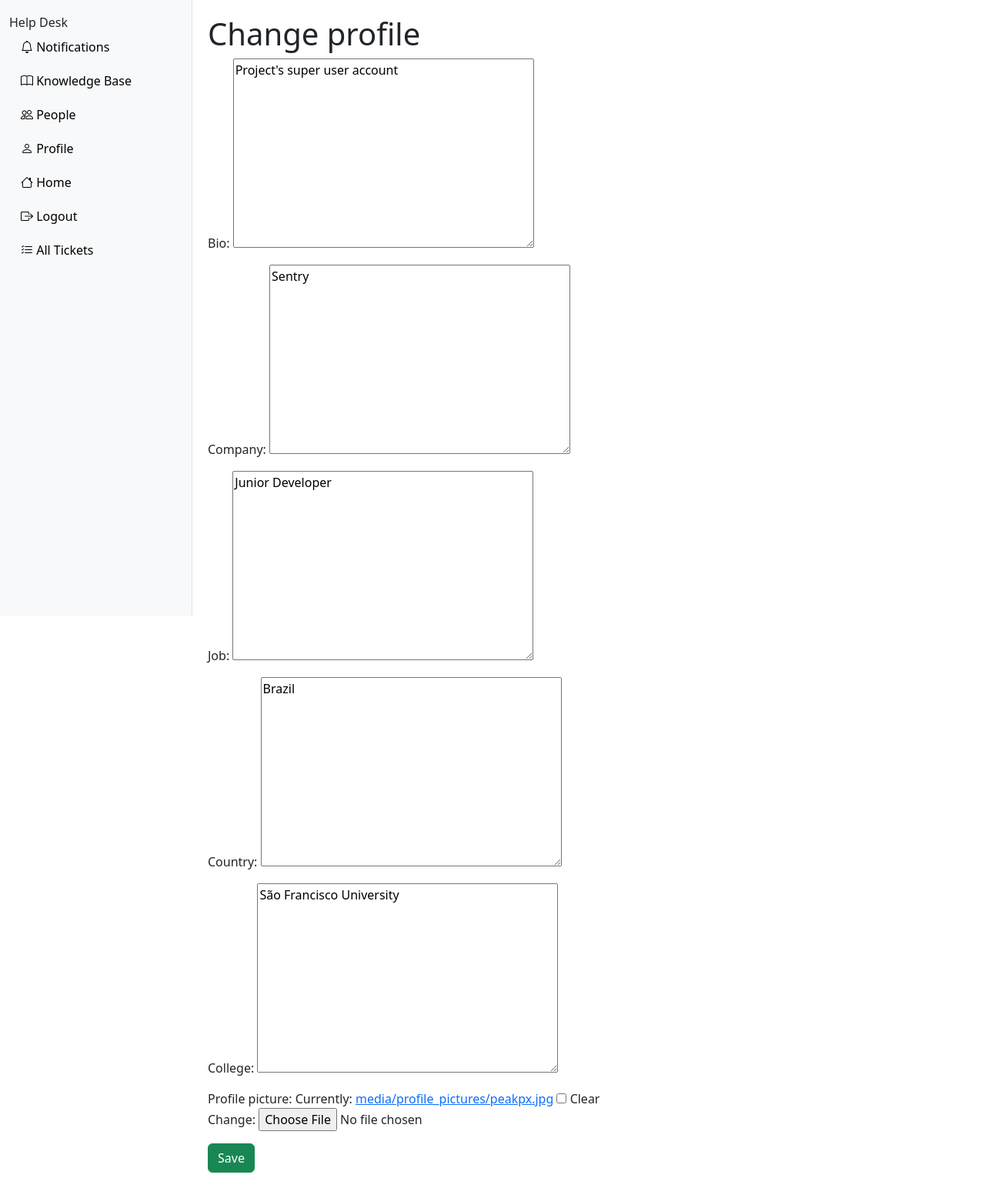
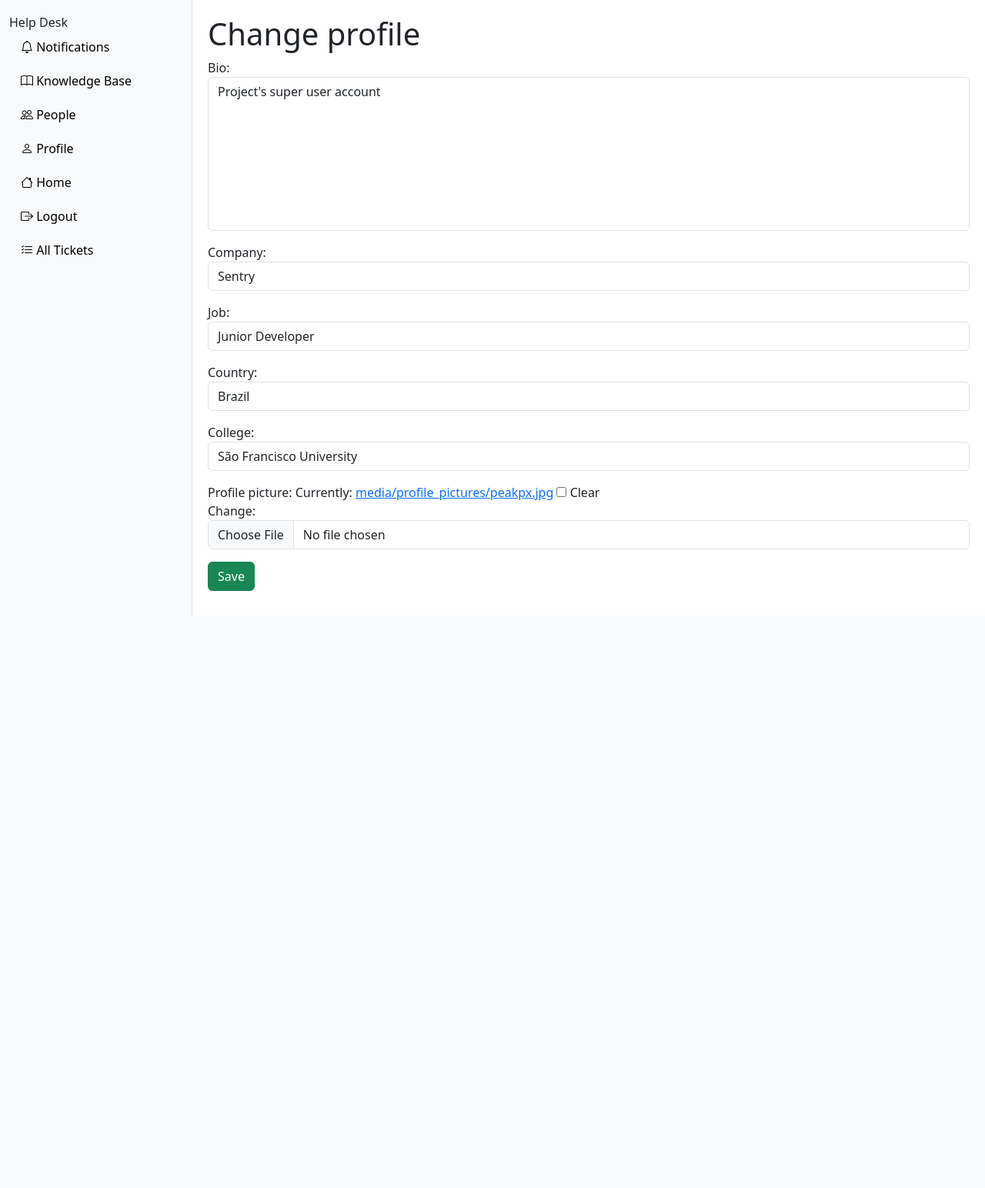
Before and after one commit to rbiancosilva/django-helpdesk, a Django app: page /profile/details/1/change in a window 1280 px wide. Shown: the whole page at 77% size. After the commit the page ends 800 px from the top, so only its background shows below. Run offline with Django 5.2, Linux system fonts and the light colour scheme; a user stored in the database is signed in; data comes from the database, SQL or seed files in the repository; both versions use the stored data as it was after the commit.

Commit message:
Adding style to change user profile template

```diff
--- a/django_helpdesk/apps/user_profile/templates/change_user_profile.html
+++ b/django_helpdesk/apps/user_profile/templates/change_user_profile.html
@@ -18,4 +18,16 @@
         {{ form.as_p }}
         <button type="submit" class="btn btn-success">Save</button>
     </form>
+
+    <style>
+        .form-textarea {
+            height: 200px;
+            resize: none;
+        }
+
+        .form-textarea-sm {
+            height: 25px;
+            resize: none;
+        }
+    </style>
 {% endblock %}
--- a/django_helpdesk/apps/user_profile/templates/detail_user_profile.html
+++ b/django_helpdesk/apps/user_profile/templates/detail_user_profile.html
@@ -32,6 +32,7 @@
                     <li class="list-group-item"><strong>Job:</strong> {{ profile.job }}</li>
                     <li class="list-group-item"><strong>Country:</strong> {{ profile.country }}</li>
                     <li class="list-group-item"><strong>College:</strong> {{ profile.college }}</li>
+                    <li class="list-group-item"><strong>Bio:</strong> {{ profile.bio }}</li>
                 </ul>
             </div>
         </div>
--- a/django_helpdesk/apps/user_profile/views.py
+++ b/django_helpdesk/apps/user_profile/views.py
@@ -42,3 +42,13 @@
 
     def get_success_url(self):
         return reverse_lazy('details_user_profile', kwargs={'pk': self.object.pk})
+
+    def get_form(self, form_class=None):
+        form = super().get_form(form_class)
+        form.fields['bio'].widget.attrs.update({'class': 'form-control form-textarea'})
+        form.fields['company'].widget.attrs.update({'class': 'form-control form-textarea-sm'})
+        form.fields['job'].widget.attrs.update({'class': 'form-control form-textarea-sm'})
+        form.fields['country'].widget.attrs.update({'class': 'form-control form-textarea-sm'})
+        form.fields['college'].widget.attrs.update({'class': 'form-control form-textarea-sm'})
+        form.fields['profile_picture'].widget.attrs.update({'class': 'form-control'})
+        return form
```
Also changed, not shown: django_helpdesk/apps/notifications/templates/index_notifications.html (+22 -4 lines), db.sqlite3.
